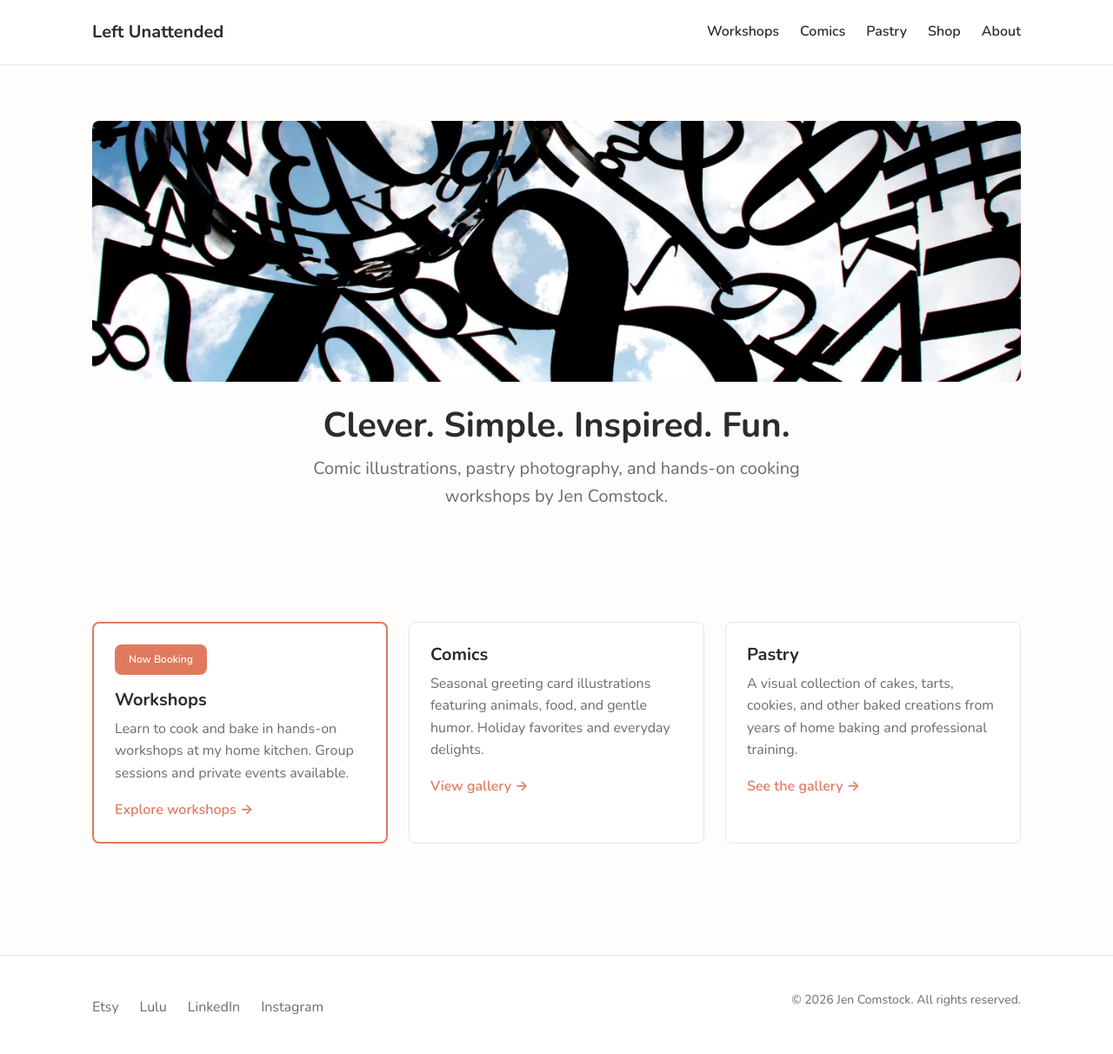
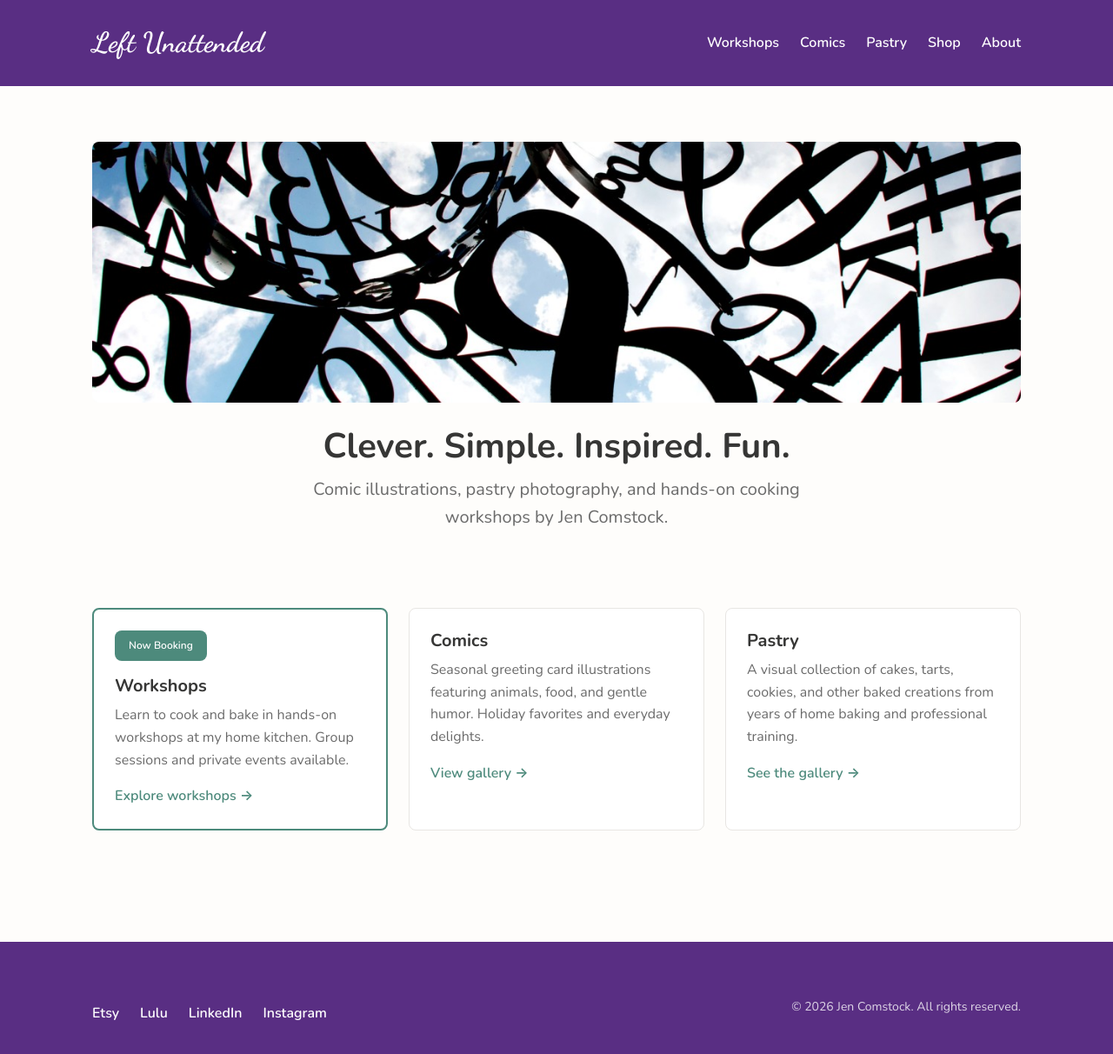
Before and after one commit to Calmstock/left-unattended, a plain HTML site: page index.html in a window 1280 px wide. Shown: the whole page at 87% size. Drawn offline with nearby package versions, Linux system fonts and the light colour scheme.

Commit message:
Color and type

```diff
--- a/about.html
+++ b/about.html
@@ -7,7 +7,7 @@
   <meta name="description" content="About Jen Comstock - UX researcher, cartoonist, and pastry enthusiast.">
   <link rel="preconnect" href="https://fonts.googleapis.com">
   <link rel="preconnect" href="https://fonts.gstatic.com" crossorigin>
-  <link href="https://fonts.googleapis.com/css2?family=Nunito:wght@400;600;700&display=swap" rel="stylesheet">
+  <link href="https://fonts.googleapis.com/css2?family=Dancing+Script:wght@700&family=Nunito:wght@400;600;700&display=swap" rel="stylesheet">
   <link rel="stylesheet" href="assets/css/styles.css">
   <link rel="icon" href="favicon.svg" type="image/svg+xml">
 </head>
--- a/assets/css/styles.css
+++ b/assets/css/styles.css
@@ -6,14 +6,17 @@
    CSS Custom Properties (Design Tokens)
    ---------------------------------------- */
 :root {
-  /* Colors */
+  /* Colors - Purple & Green palette */
   --color-bg: #FEFDFB;
-  --color-text: #2C2C2C;
+  --color-text: #363635;
   --color-text-secondary: #6B6B6B;
-  --color-accent: #E07A5F;
-  --color-accent-hover: #C96A52;
+  --color-accent: #4d8a7c;
+  --color-accent-hover: #3a6b5f;
   --color-border: #E8E6E3;
   --color-card-bg: #FFFFFF;
+  --color-header-bg: #592e83;
+  --color-header-text: #FFFFFF;
+  --color-header-hover: #c4f0c8;
 
   /* Typography */
   --font-family: 'Nunito', -apple-system, BlinkMacSystemFont, sans-serif;
@@ -111,9 +114,9 @@ ul, ol {
    Header & Navigation
    ---------------------------------------- */
 .site-header {
-  background: var(--color-card-bg);
-  border-bottom: 1px solid var(--color-border);
-  padding: var(--spacing-sm) 0;
+  background: var(--color-header-bg);
+  border-bottom: none;
+  padding: var(--spacing-md) 0;
   position: sticky;
   top: 0;
   z-index: 100;
@@ -126,13 +129,14 @@ ul, ol {
 }
 
 .site-logo {
-  font-size: 1.25rem;
+  font-family: 'Dancing Script', cursive;
+  font-size: 2rem;
   font-weight: 700;
-  color: var(--color-text);
+  color: var(--color-header-text);
 }
 
 .site-logo:hover {
-  color: var(--color-accent);
+  color: var(--color-header-hover);
 }
 
 .main-nav {
@@ -141,7 +145,7 @@ ul, ol {
 }
 
 .main-nav a {
-  color: var(--color-text);
+  color: var(--color-header-text);
   font-weight: 600;
   padding: var(--spacing-xs) 0;
   position: relative;
@@ -149,7 +153,7 @@ ul, ol {
 
 .main-nav a:hover,
 .main-nav a.active {
-  color: var(--color-accent);
+  color: var(--color-header-hover);
 }
 
 .main-nav a.active::after {
@@ -159,7 +163,7 @@ ul, ol {
   left: 0;
   right: 0;
   height: 2px;
-  background: var(--color-accent);
+  background: var(--color-header-hover);
 }
 
 /* Mobile nav toggle */
@@ -175,7 +179,7 @@ ul, ol {
   display: block;
   width: 24px;
   height: 2px;
-  background: var(--color-text);
+  background: var(--color-header-text);
   margin: 5px 0;
   transition: var(--transition);
 }
@@ -184,9 +188,9 @@ ul, ol {
    Footer
    ---------------------------------------- */
 .site-footer {
-  background: var(--color-card-bg);
-  border-top: 1px solid var(--color-border);
-  padding: var(--spacing-lg) 0;
+  background: var(--color-header-bg);
+  border-top: none;
+  padding: var(--spacing-xl) 0;
   margin-top: var(--spacing-xl);
 }
 
@@ -204,15 +208,16 @@ ul, ol {
 }
 
 .footer-links a {
-  color: var(--color-text-secondary);
+  color: var(--color-header-text);
+  font-weight: 600;
 }
 
 .footer-links a:hover {
-  color: var(--color-accent);
+  color: var(--color-header-hover);
 }
 
 .footer-copyright {
-  color: var(--color-text-secondary);
+  color: rgba(255, 255, 255, 0.8);
   font-size: 0.875rem;
 }
 
@@ -221,7 +226,7 @@ ul, ol {
    ---------------------------------------- */
 .hero {
   text-align: center;
-  padding: var(--spacing-xl) 0;
+  padding: var(--spacing-xl) 0 var(--spacing-md);
 }
 
 .hero-tagline {
--- a/index.html
+++ b/index.html
@@ -7,7 +7,7 @@
   <meta name="description" content="Comic illustrations, pastry photography, and cooking workshops by Jen Comstock.">
   <link rel="preconnect" href="https://fonts.googleapis.com">
   <link rel="preconnect" href="https://fonts.gstatic.com" crossorigin>
-  <link href="https://fonts.googleapis.com/css2?family=Nunito:wght@400;600;700&display=swap" rel="stylesheet">
+  <link href="https://fonts.googleapis.com/css2?family=Dancing+Script:wght@700&family=Nunito:wght@400;600;700&display=swap" rel="stylesheet">
   <link rel="stylesheet" href="assets/css/styles.css">
   <link rel="icon" href="favicon.svg" type="image/svg+xml">
 </head>
```
Also changed, not shown: comics.html (+1 -1 lines), pastry.html (+1 -1 lines), shop.html (+1 -1 lines), workshops.html (+1 -1 lines), favicon.svg.
